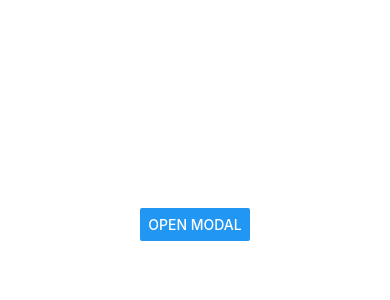
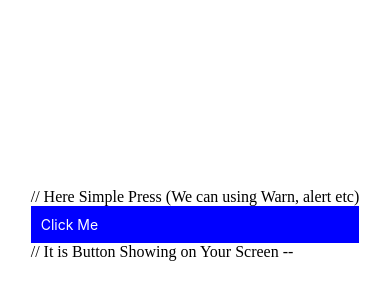
Before and after one commit to Abhi3613/MyApp, a React Native app: screen / in a window 390 px wide. Shown: the part 198-498 px from the top of the page. Built offline with nearby package versions, Linux system fonts and the light colour scheme.

Commit message:
Pressable button in Native

```diff
--- a/App.js
+++ b/App.js
@@ -1,42 +1,31 @@
-// --- Topic - is Modal In Native
-// Modal is a component is That Dispaly Content Top of Your Screen Box orr Dialog box
-// So Commonly Used For .Alert, .Forms, Conformation etc
+// --- Topic - Pressable in Native
+//  Pressable is a component In Native That Detect Interation Of Touch and Then Go to Conformation of Your UI Elements.
+//  Touch like (Press long, Press In, Press Out, and Normal Tab We can Use 4 Types Press)
 
-import React, { useState } from "react";
-import { View, Text, Button, Modal, StyleSheet } from "react-native";
+import React from "react";
+import { View, Text, Pressable, StyleSheet } from "react-native";
 
 const App = () => {
-  const [visible, setVisible] = useState(false);
-
   return (
-    // Here on Press The Showing Modal Box
     <View style={styles.container}>
-      <Button title="Open Modal" onPress={() => setVisible(true)} />
-
-      <Modal visible={visible} transparent={true} animationType="slide">
-        <View style={styles.modalView}>
-          <Text>This is a Modal</Text>
-
-          // --- Here Close Button when Information Getting The Click Close ---
-          <Button title="Close" onPress={() => setVisible(false)} />
-        </View>
-      </Modal>
+      <Pressable onPress={() => alert("Button Pressed!")}> // Here Simple Press (We can using Warn, alert etc)
+        <Text style={styles.text}>Click Me</Text>         // It is Button Showing on Your Screen --
+      </Pressable>
     </View>
   );
 };
 
-//  --- And Here Styling ---
 const styles = StyleSheet.create({
   container: {
     flex: 1,
     justifyContent: "center",
     alignItems: "center",
   },
-  modalView: {
-    flex: 1,
-    backgroundColor: "rgba(0,0,0,0.5)",
-    justifyContent: "center",
-    alignItems: "center",
+  text: {
+    padding: 10,
+    backgroundColor: "blue",
+    color: "white",
   },
 });
+
 export default App;
```
